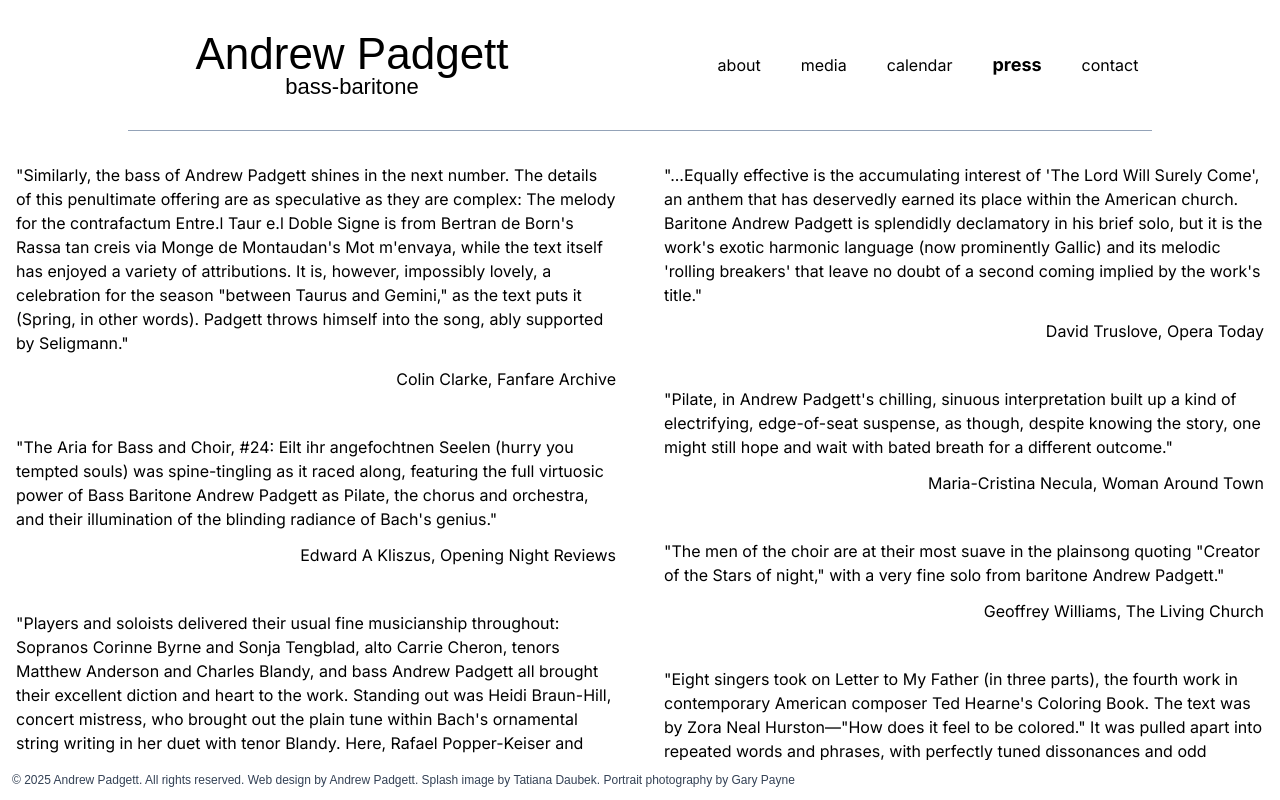
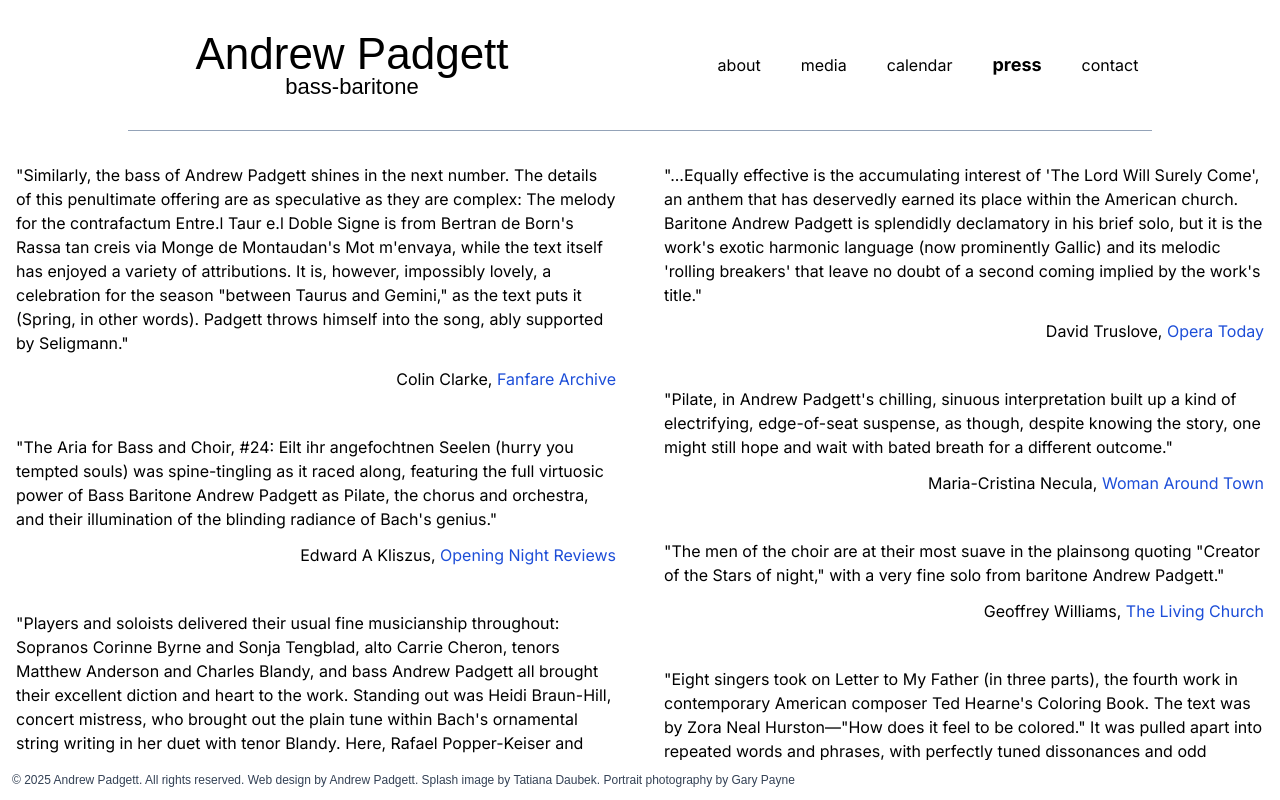
Before and after one commit to VoxAntiqua/andrew-padgett-website, a Next.js app: page /press in a window 1280 px wide. Built offline with nearby package versions, Linux system fonts and the light colour scheme; a web font is replaced by a local one.

Commit message:
fix and style links in press

```diff
--- a/app/press/page.tsx
+++ b/app/press/page.tsx
@@ -9,43 +9,43 @@ const Press: React.FC = () => {
           <p>
             &quot;Similarly, the bass of Andrew Padgett shines in the next number. The details of this penultimate offering are as speculative as they are complex: The melody for the contrafactum Entre.l Taur e.l Doble Signe is from Bertran de Born&apos;s Rassa tan creis via Monge de Montaudan&apos;s Mot m&apos;envaya, while the text itself has enjoyed a variety of attributions. It is, however, impossibly lovely, a celebration for the season &quot;between Taurus and Gemini,&quot; as the text puts it (Spring, in other words). Padgett throws himself into the song, ably supported by Seligmann.&quot;
             <br />
-            <span className='block text-right py-3'>Colin Clarke, <a href="https://fanfarearchive.com/ntbm/articles/thompson-clarke.html" target="_blank" rel="noopener noreferrer">Fanfare Archive</a></span>
+            <span className='block text-right py-3'>Colin Clarke, <a href="https://fanfarearchive.com/ntbm/articles/thompson-clarke.html" target="_blank" rel="noopener noreferrer" className="text-blue-700 hover:underline">Fanfare Archive</a></span>
           </p>
 
           <p>
             &quot;The Aria for Bass and Choir, #24: Eilt ihr angefochtnen Seelen (hurry you tempted souls) was spine-tingling as it raced along, featuring the full virtuosic power of Bass Baritone Andrew Padgett as Pilate, the chorus and orchestra, and their illumination of the blinding radiance of Bach&apos;s genius.&quot;
             <br />
-            <span className='block text-right py-3'>Edward A Kliszus, <a href="https://openingnight.online/american-classical-orchestra-j-s-bachs-st-john-passion/" target="_blank" rel="noopener noreferrer">Opening Night Reviews</a></span>
+            <span className='block text-right py-3'>Edward A Kliszus, <a href="https://openingnight.online/american-classical-orchestra-j-s-bachs-st-john-passion/" target="_blank" rel="noopener noreferrer" className="text-blue-700 hover:underline">Opening Night Reviews</a></span>
           </p>
 
           <p>
             &quot;Players and soloists delivered their usual fine musicianship throughout: Sopranos Corinne Byrne and Sonja Tengblad, alto Carrie Cheron, tenors Matthew Anderson and Charles Blandy, and bass Andrew Padgett all brought their excellent diction and heart to the work. Standing out was Heidi Braun-Hill, concert mistress, who brought out the plain tune within Bach&apos;s ornamental string writing in her duet with tenor Blandy. Here, Rafael Popper-Keiser and Michael Beattie deserve recognition for their always expert and compassionate basso continuo. The double reed quartet of Peggy Pearson, Catherine Weinfeld-Zell, and Jennifer Slowik (on English horn) and bassoonist Adrian Morejon, with bass Andrew Padgett in the instrumental chorale &quot;Why are you so angry?&quot; was a brilliant contrast between slogging through &quot;earth and dung&quot; and harried confusion. Following this was a heartbreaking double duet with Sonja Tengblad&apos;s rich soprano and Carrie Cheron&apos;s warm alto, while Jennifer Slowik on English horn duetted with flautist Vanessa Holroyd. The final chorale for this gigantic work was bare bones, making an incredibly surprising and perfect contrast.&quot;
             <br />
-            <span className='block text-right py-3'>Amelia LeClair, <a href="https://www.classical-scene.com/2024/06/07/carrying-bach/" target="_blank" rel="noopener noreferrer">Boston Music Intelligencer</a></span>
+            <span className='block text-right py-3'>Amelia LeClair, <a href="https://www.classical-scene.com/2024/06/07/carrying-bach/" target="_blank" rel="noopener noreferrer" className="text-blue-700 hover:underline">Boston Music Intelligencer</a></span>
           </p>
 
           <p>
             &quot;Kyle Stegall, tenor, Andrew Padgett, bass, and John Taylor Ward, bass, were particularly outstanding.&quot;
             <br />
-            <span className='block text-right py-3'>David Griesinger, <a href="https://www.classical-scene.com/2012/11/13/wonder-suzuki/" target="_blank" rel="noopener noreferrer">Boston Music Intelligencer</a></span>
+            <span className='block text-right py-3'>David Griesinger, <a href="https://www.classical-scene.com/2012/11/13/wonder-suzuki/" target="_blank" rel="noopener noreferrer" className="text-blue-700 hover:underline">Boston Music Intelligencer</a></span>
           </p>
 
           <p>
             &quot;In last year&apos;s El Mesías, Andrew Padgett sang with the bass section, but this year as soloist he employed his commanding bass baritone to give illuminating definition to the haunting aria &quot;El pueblo que estaba en tinieblas&quot; (The people that walked in darkness).&quot;
             <br />
-            <span className='block text-right py-3'>Ken Herman, <a href="https://sandiegostory.com/bach-collegium-san-diegos-transcendent-el-mesias-in-point-loma/" target="_blank" rel="noopener noreferrer">San Diego Story</a></span>
+            <span className='block text-right py-3'>Ken Herman, <a href="https://sandiegostory.com/bach-collegium-san-diegos-transcendent-el-mesias-in-point-loma/" target="_blank" rel="noopener noreferrer" className="text-blue-700 hover:underline">San Diego Story</a></span>
           </p>
 
           <p>
             &quot;...By contrast, The Lord will surely come starts with a soothing &apos;Kyrie&apos; before becoming increasingly rhapsodic and Howellsian. Andrew Padgett&apos;s gripping baritone solo is another highlight.&quot;
             <br />
-            <span className='block text-right py-3'>Malcolm Riley, Gramophone</span>
+            <span className='block text-right py-3'>Malcolm Riley, <a href="https://www.gramophone.co.uk/review/hancock-choral-and-organ-music" target="_blank" rel="noopener noreferrer" className="text-blue-700 hover:underline">Gramophone</a></span>
           </p>
 
           <p>
             &quot;The fifth section, Triumph of Time, featured baritone Andrew Padgett in Il Tempo fugge (&quot;Time, time flies&quot;). Accompanied by a lute and a soulful theorbo, Padgett elegantly shaped this song (part dirge, part sarabande) about time&apos;s relentless nature: &quot;Today it comes, tomorrow it passes.&quot;&quot;
             <br />
-            <span className='block text-right py-3'>Gail Obenreder, Broad Street Review</span>
+            <span className='block text-right py-3'>Gail Obenreder, <a href="https://www.broadstreetreview.com/reviews/piffaro-and-tenet-present-triomphi-petrarchs-triumphs-expressed-in-music-of-the-italian-renaissance" target="_blank" rel="noopener noreferrer" className="text-blue-700 hover:underline">Broad Street Review</a></span>
           </p>
         </div>
 
@@ -54,48 +54,48 @@ const Press: React.FC = () => {
           <p>
             &quot;...Equally effective is the accumulating interest of &apos;The Lord Will Surely Come&apos;, an anthem that has deservedly earned its place within the American church. Baritone Andrew Padgett is splendidly declamatory in his brief solo, but it is the work&apos;s exotic harmonic language (now prominently Gallic) and its melodic &apos;rolling breakers&apos; that leave no doubt of a second coming implied by the work&apos;s title.&quot;
             <br />
-            <span className='block text-right py-3'>David Truslove, <a href="https://operatoday.com/2021/06/the-music-of-celebrated-american-organist-choirmaster-gerre-hancock/" target="_blank" rel="noopener noreferrer">Opera Today</a></span>
+            <span className='block text-right py-3'>David Truslove, <a href="https://operatoday.com/2021/06/the-music-of-celebrated-american-organist-choirmaster-gerre-hancock/" target="_blank" rel="noopener noreferrer" className="text-blue-700 hover:underline">Opera Today</a></span>
           </p>
 
           <p>&quot;Pilate, in Andrew Padgett&apos;s chilling, sinuous interpretation built up a kind of electrifying, edge-of-seat suspense, as though, despite knowing the story, one might still hope and wait with bated breath for a different outcome.&quot;
             <br/>
-            <span className='block text-right py-3'>Maria-Cristina Necula, <a href="https://www.womanaroundtown.com/sections/playing-around/american-classical-orchestras-riveting-performance-of-bachs-st-john-passion/" target="_blank" rel="noopener noreferrer">Woman Around Town</a></span>
+            <span className='block text-right py-3'>Maria-Cristina Necula, <a href="https://www.womanaroundtown.com/sections/playing-around/american-classical-orchestras-riveting-performance-of-bachs-st-john-passion/" target="_blank" rel="noopener noreferrer" className="text-blue-700 hover:underline">Woman Around Town</a></span>
           </p>
 
           <p>
             &quot;The men of the choir are at their most suave in the plainsong quoting &quot;Creator of the Stars of night,&quot; with a very fine solo from baritone Andrew Padgett.&quot;
             <br />
-            <span className='block text-right py-3'>Geoffrey Williams, <a href="https://livingchurch.org/2021/05/10/a-masterly-tribute-to-gerre-hancock/" target="_blank" rel="noopener noreferrer">The Living Church</a></span>
+            <span className='block text-right py-3'>Geoffrey Williams, <a href="https://livingchurch.org/2021/05/10/a-masterly-tribute-to-gerre-hancock/" target="_blank" rel="noopener noreferrer" className="text-blue-700 hover:underline">The Living Church</a></span>
           </p>
 
           <p>
             &quot;Eight singers took on Letter to My Father (in three parts), the fourth work in contemporary American composer Ted Hearne&apos;s Coloring Book. The text was by Zora Neal Hurston—&quot;How does it feel to be colored.&quot; It was pulled apart into repeated words and phrases, with perfectly tuned dissonances and odd rhythms. Abrupt phrases were contrasted with long, long lines; Andrew Padgett&apos;s clear bass-baritone invested a crucial line with telling import.&quot;
             <br />
-            <span className='block text-right py-3'>John Campbell, <a href="https://www.artsongupdate.org/Reviews/VWC/VWC19.htm" target="_blank" rel="noopener noreferrer">Artsong Update</a></span>
+            <span className='block text-right py-3'>John Campbell, <a href="https://www.artsongupdate.org/Reviews/VWC/VWC19.htm" target="_blank" rel="noopener noreferrer" className="text-blue-700 hover:underline">Artsong Update</a></span>
           </p>
 
           <p>
             &quot;Soprano Laura Heimes has been a much-loved soloist with Pegasus for some time now, and she was joined by three equally impressive colleagues. Alto Luthien Brackett brought out all the drama of Strozzi&apos;s short biblical cantata, &quot;In Medio Maris,&quot; describing Jesus&apos;s walk on the Sea of Galilee and Peter&apos;s less successful follow-up. Tenor Andrew Fuchs&apos; bright, open tenor voice is ideal for this repertoire, and Andrew Padgett provided that dark, precisely focused bass voice sound that seems unique to early music. Individually outstanding, the four singers blended amazingly well as a quartet, and offered a couple of delightful amorous duets along the way (the texts of many of Strozzi&apos;s vocal works were by her father, and they&apos;re quite spicy, in a literary way).&quot;
             <br />
-            <span className='block text-right py-3'>David Raymond, <a href="https://www.rochestercitynewspaper.com/rochester/classical-review-barbaras-venice/Content?oid=2890463" target="_blank" rel="noopener noreferrer">Rochester City Newspaper</a></span>
+            <span className='block text-right py-3'>David Raymond, <a href="https://www.rochestercitynewspaper.com/rochester/classical-review-barbaras-venice/Content?oid=2890463" target="_blank" rel="noopener noreferrer" className="text-blue-700 hover:underline">Rochester City Newspaper</a></span>
           </p>
 
           <p>
             &quot;The two bass-baritones — John Taylor Ward as Manoa, Samson&apos;s father, and Andrew Padgett as the Philistine warrior Harapha — sang well.&quot;
             <br />
-            <span className='block text-right py-3'>James Oestreich, <a href="https://www.nytimes.com/2014/03/06/arts/music/american-classical-orchestra-performs-handels-samson.html" target="_blank" rel="noopener noreferrer">NY Times</a></span>
+            <span className='block text-right py-3'>James Oestreich, <a href="https://www.nytimes.com/2014/03/06/arts/music/american-classical-orchestra-performs-handels-samson.html" target="_blank" rel="noopener noreferrer" className="text-blue-700 hover:underline">NY Times</a></span>
           </p>
 
           <p>
             &quot;Andrew Padgett as Harapha gave a fine performance and excelled in the aria, &quot;Honour and arms scorn such a foe.&quot;&quot;
             <br />
-            <span className='block text-right py-3'>Stan Metzger, <a href="https://seenandheard-international.com/2014/03/handels-samson-larger-life/" target="_blank" rel="noopener noreferrer">Seen and Heard International</a></span>
+            <span className='block text-right py-3'>Stan Metzger, <a href="https://seenandheard-international.com/2014/03/handels-samson-larger-life/" target="_blank" rel="noopener noreferrer" className="text-blue-700 hover:underline">Seen and Heard International</a></span>
           </p>
 
           <p>
           &quot;Andrew Padgett set down his hurdy-gurdy to sing bass in liquor-themed works of Purcell and Antonio Cesti. The former&apos;s &quot;Bacchus is a Pow&apos;r Divine&quot; showcased Padgett&apos;s powerful baritone and impressive vocal range; a natural actor, he stumbled and hiccupped convincingly through the night&apos;s many entreaties on the importance of good wine without overdoing the gestures.&quot;
             <br />
-            <span className='block text-right py-3'>Susan Hodge, <a href="https://www.musicweb-international.com/2013/10/hurdy-gurdy/" target="_blank" rel="noopener noreferrer">MusicWeb International</a></span>
+            <span className='block text-right py-3'>Susan Hodge, <a href="https://www.musicweb-international.com/2013/10/hurdy-gurdy/" target="_blank" rel="noopener noreferrer" className="text-blue-700 hover:underline">MusicWeb International</a></span>
           </p>
         </div>
       </div>
```
